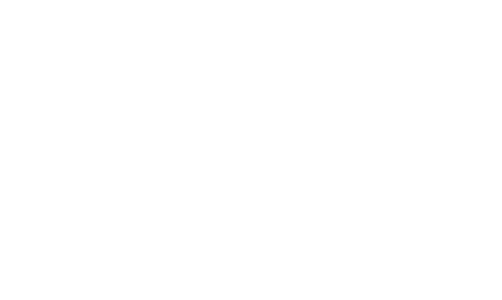
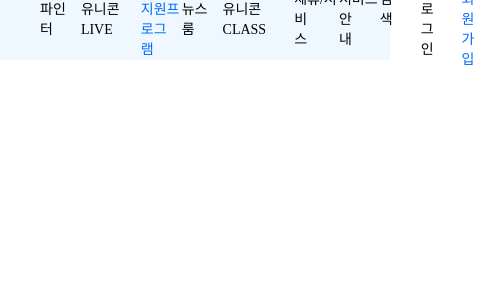
Before and after one commit to nextunicorn-inc/front-onboarding-program, a Next.js app: page / in a window 390 px wide. Shown: the top 300 px of the page, 502 px wide, since content can reach past the window. Built offline with nearby package versions, Linux system fonts and the light colour scheme.

Commit message:
[FEAT] header markup develop without responsive

```diff
--- /dev/null
+++ b/components/Header/Header.styled.tsx
@@ -0,0 +1,61 @@
+import styled from '@emotion/styled';
+import { FontSize, FontWeight } from '../../utils';
+
+const Wrapper = styled.div`
+  width: 100%;
+  height: 60px;
+  display: flex;
+  justify-content: space-between;
+  align-items: center;
+  padding-left: 40px;
+  padding-right: 40px;
+  background-color: aliceblue;
+`;
+
+const LeftButtonWrapper = styled.ul`
+  display: flex;
+`;
+
+const RightButtonWrapper = styled.ul`
+  display: flex;
+`;
+
+const SearchButtonWrapper = styled.div`
+  width: 100%;
+  display: flex;
+  align-items: center;
+  justify-content: center;
+`;
+
+const SignInAndUpWrapper = styled.div`
+  width: 100%;
+  display: flex;
+  align-items: center;
+  justify-content: center;
+`;
+
+const Button = styled.a`
+  color: var(--base-naturalgray8);
+  ${FontSize.size14};
+  ${FontWeight.regular};
+  cursor: pointer;
+  margin-right: 28px;
+`;
+
+const ActiveButton = styled.a`
+  color: var(--color-primary);
+  ${FontSize.size14};
+  ${FontWeight.regular};
+  cursor: pointer;
+  margin-right: 28px;
+`;
+
+export {
+  Wrapper,
+  Button,
+  ActiveButton,
+  LeftButtonWrapper,
+  RightButtonWrapper,
+  SearchButtonWrapper,
+  SignInAndUpWrapper,
+};
--- /dev/null
+++ b/components/Header/Header.tsx
@@ -0,0 +1,55 @@
+import {
+  Wrapper,
+  Button,
+  ActiveButton,
+  LeftButtonWrapper,
+  RightButtonWrapper,
+  SearchButtonWrapper,
+  SignInAndUpWrapper,
+} from './Header.styled';
+
+function Header() {
+  return (
+    <Wrapper>
+      <LeftButtonWrapper>
+        <li>
+          <Button>파인터</Button>
+        </li>
+        <li>
+          <Button>유니콘LIVE</Button>
+        </li>
+        <li>
+          <ActiveButton>지원프로그램</ActiveButton>
+        </li>
+        <li>
+          <Button>뉴스룸</Button>
+        </li>
+        <li>
+          <Button>유니콘CLASS</Button>
+        </li>
+      </LeftButtonWrapper>
+
+      <RightButtonWrapper>
+        <li>
+          <Button>제휴/서비스</Button>
+        </li>
+        <li>
+          <Button>서비스 안내</Button>
+        </li>
+        <li>
+          <SearchButtonWrapper>
+            <Button>검색</Button>
+          </SearchButtonWrapper>
+        </li>
+        <li>
+          <SignInAndUpWrapper>
+            <Button>로그인</Button>
+            <ActiveButton>회원가입</ActiveButton>
+          </SignInAndUpWrapper>
+        </li>
+      </RightButtonWrapper>
+    </Wrapper>
+  );
+}
+
+export default Header;
--- /dev/null
+++ b/components/Header/index.ts
@@ -0,0 +1,3 @@
+import Header from './Header';
+
+export { Header };
--- a/pages/index.tsx
+++ b/pages/index.tsx
@@ -1,5 +1,7 @@
+import { Header } from '../components/Header';
+
 function Home() {
-  return null;
+  return <Header />;
 }
 
 export default Home;
--- a/styles/globals.css
+++ b/styles/globals.css
@@ -42,6 +42,14 @@
 
 * {
   box-sizing: border-box;
+}
+
+a {
+  color: inherit;
+  text-decoration: none;
+}
+a:visited {
+  color:inherit;
 }
 
 /* colors */
--- a/utils/FontWeight.ts
+++ b/utils/FontWeight.ts
@@ -13,7 +13,7 @@
 `;
 
 export const FontWeight = {
-    bold,
-    medium,
-    regular
+  bold,
+  medium,
+  regular,
 };
--- a/utils/MediaQuery.ts
+++ b/utils/MediaQuery.ts
@@ -1,12 +1,9 @@
-import { css } from "@emotion/react";
+import { css } from '@emotion/react';
 
 const sizes = {
   mobile: 767,
   tablet: 1239,
 };
-
-
-
 
 type MediaQuery = Record<keyof typeof sizes, string>;
 const MediaQuery: MediaQuery = {
```
